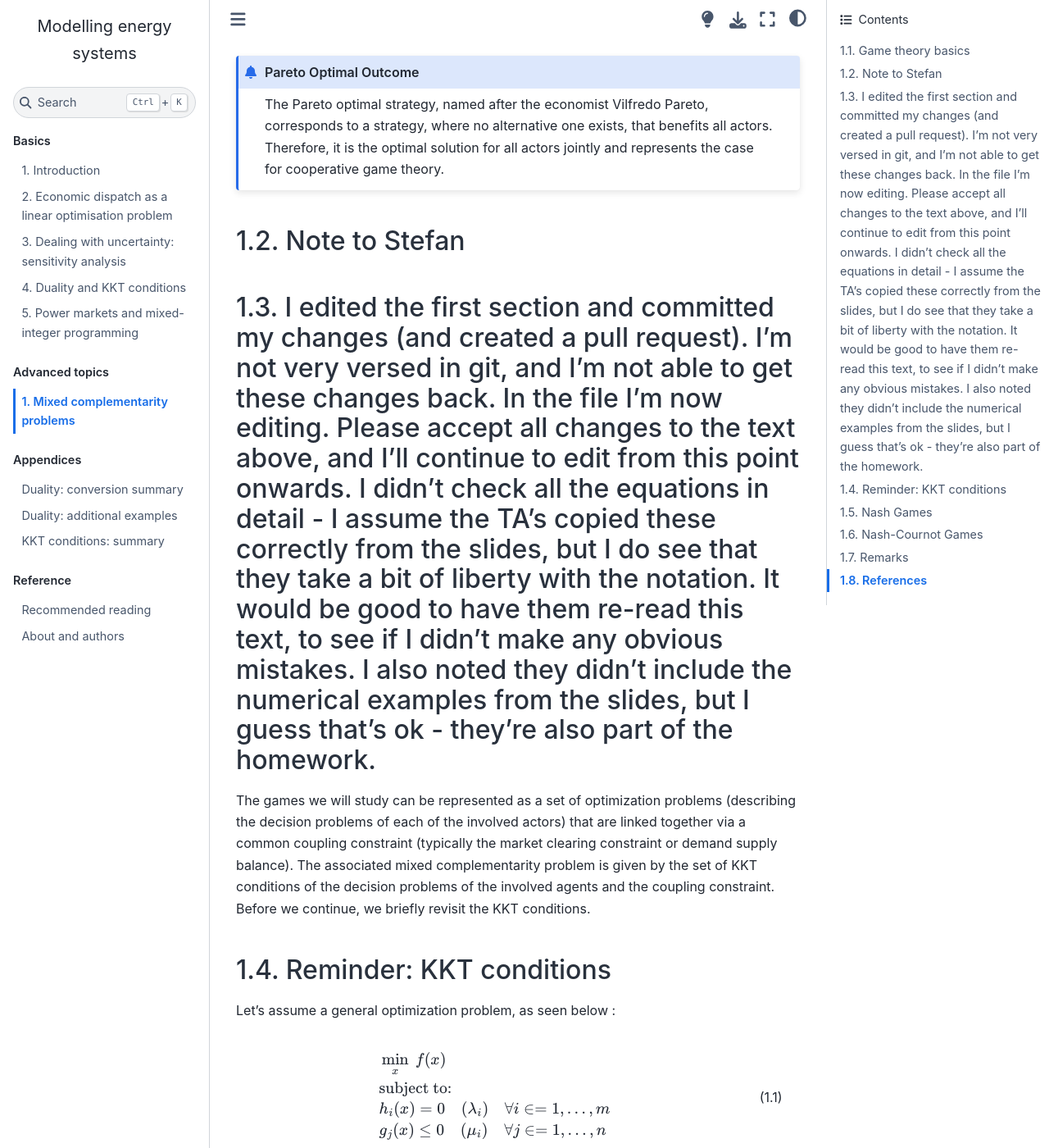
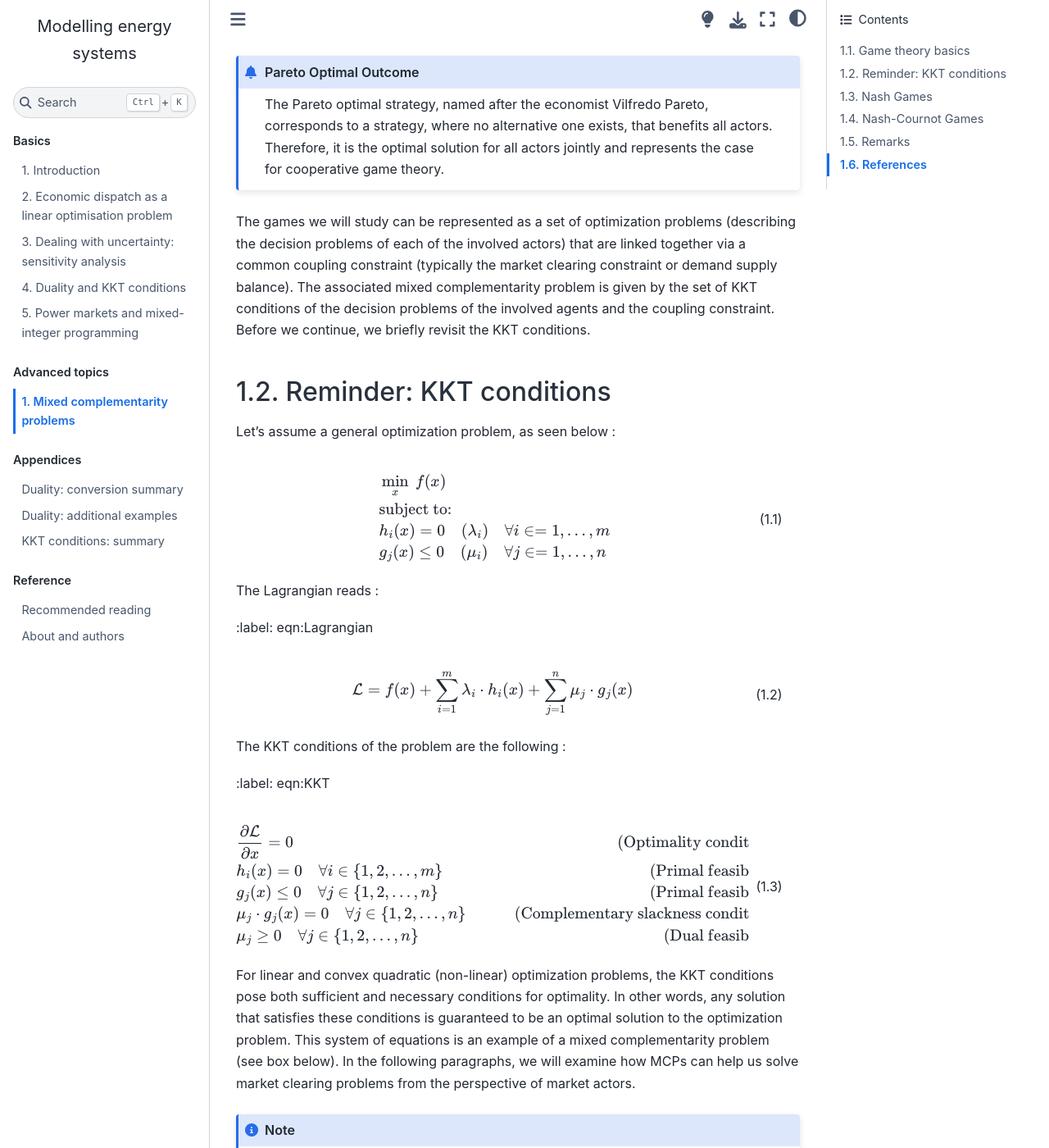
Before and after one commit to sjpfenninger/modelling-energy-systems, a Jupyter Book: the page built from advanced/mixed-complementarity.md, in a window 1280 px wide and 1400 px high, scrolled down 2021 px. Shown: the whole window at 82% size. Built offline with Jupyter Book 1.0.4 settings and Sphinx 7.4.7 and the Sphinx Book theme 1.1.4, drawn with Linux system fonts in a browser that asks for light colours; comment, search, counter and statistics services are not loaded; cross-references to code outside the pages are shown as plain code; some of the changed text lies outside the part shown.

Commit message:
Remove comment

````diff
--- a/advanced/mixed-complementarity.md
+++ b/advanced/mixed-complementarity.md
@@ -41,11 +41,6 @@ The Nash equilibrium is generally used to describe perfectly-competitive markets
 ```{admonition} Pareto Optimal Outcome
 The Pareto optimal strategy, named after the economist Vilfredo Pareto, corresponds to a strategy, where no alternative one exists, that benefits all actors. Therefore, it is the optimal solution for all actors jointly and represents the case for cooperative game theory.
 ```
-
-## Note to Stefan
-I edited the first section and committed my changes (and created a pull request). I'm not very versed in git, and I'm not able to get these changes back. In the file I'm now editing. Please accept all changes to the text above, and I'll continue to edit from this point onwards. I didn't check all the equations in detail - I assume the TA's copied these correctly from the slides, but I do see that they take a bit of liberty with the notation. It would be good to have them re-read this text, to see if I didn't make any obvious mistakes. I also noted they didn't include the numerical examples from the slides, but I guess that's ok - they're also part of the homework.
---------
-
 
 The games we will study can be represented as a set of optimization problems (describing the decision problems of each of the involved actors) that are linked together via a common coupling constraint (typically the market clearing constraint or demand supply balance). The associated mixed complementarity problem is given by the set of KKT conditions of the decision problems of the involved agents and the coupling constraint. Before we continue, we briefly revisit the KKT conditions.
 
````
